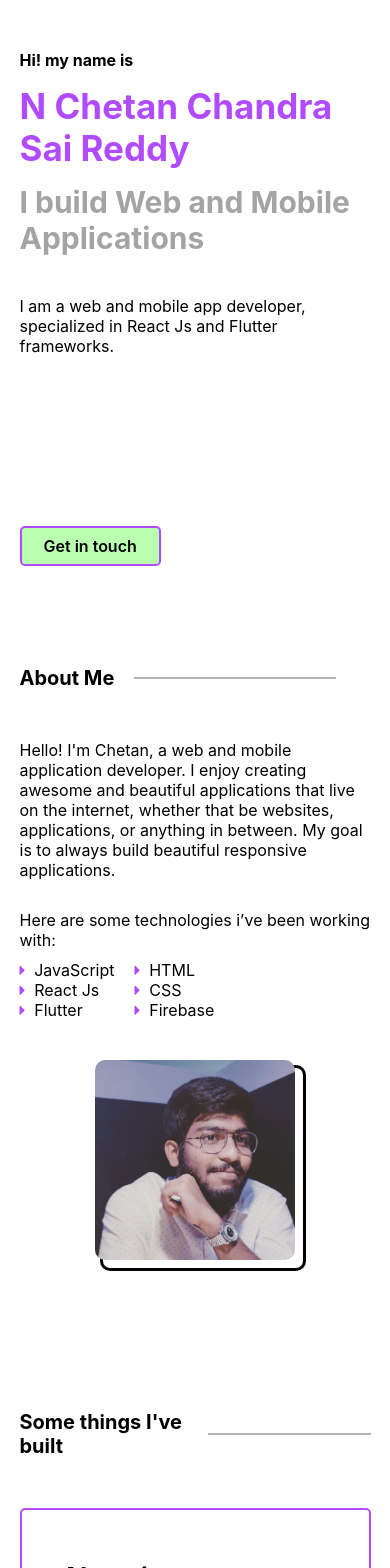
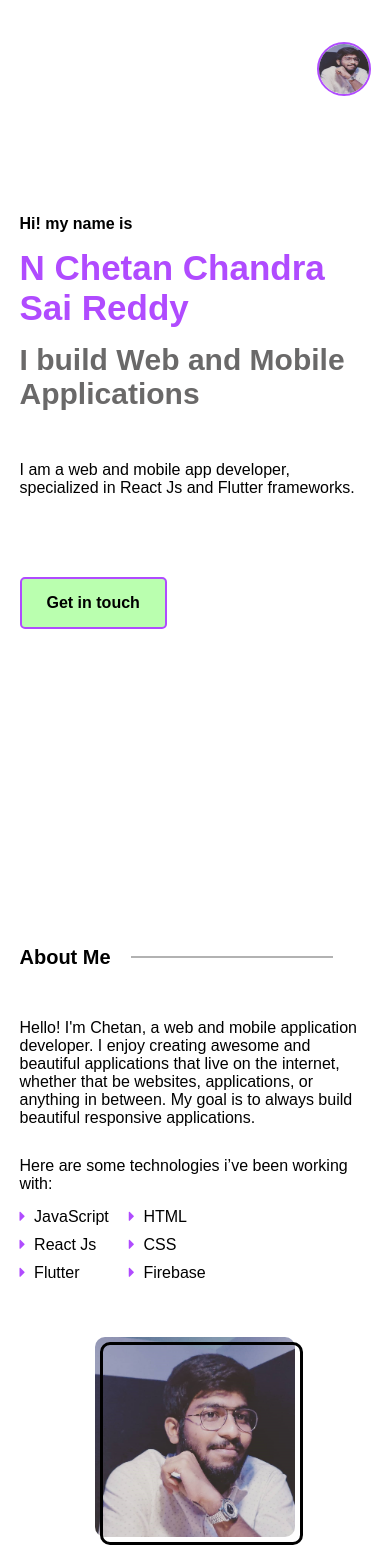
Before and after one commit to chetanrule365/portfolio, a React (Create React App) app: page / in a window 390 px wide. Shown: the top 1568 px of the page. Built offline with nearby package versions, Linux system fonts and the light colour scheme.

Commit message:
scroll animations added

```diff
--- a/package.json
+++ b/package.json
@@ -6,8 +6,11 @@
     "@testing-library/jest-dom": "^4.2.4",
     "@testing-library/react": "^9.5.0",
     "@testing-library/user-event": "^7.2.1",
+    "animate.css": "^4.1.1",
     "react": "^16.13.1",
+    "react-animate-on-scroll": "^2.1.5",
     "react-dom": "^16.13.1",
+    "react-reveal": "^1.2.2",
     "react-scripts": "3.4.3"
   },
   "scripts": {
--- a/src/App.js
+++ b/src/App.js
@@ -4,16 +4,21 @@ import './css/App.css';
 import AboutMe from './js/about_me';
 import ProjectCard from './js/project_card'
 import ProjectCard2 from './js/project_card2'
+import Fade from 'react-reveal/Fade';
+import Bounce from 'react-reveal/Bounce';
 
 function App() {
   return (
     <div className="App">
-      <div className="side_link"><p><a href="mailto:chetanrule365@gmail.com">chetanrule365@gmail.com</a></p><div className="side_line"></div></div>
-      <p style={{fontWeight:700}}>Hi! my name is</p>
-      <p className="my_name">N Chetan Chandra Sai Reddy</p>
-      <p className="my_prof">I build Web and Mobile Applications</p>
-      <p className="my_desc">I am a web and mobile app developer,<br/> specialized in React Js and Flutter frameworks.</p>
-      <a href="mailto:chetanrule365@gmail.com" className="button">Get in touch</a>
+      <div className="side_link"><Bounce><p><a href="mailto:chetanrule365@gmail.com">chetanrule365@gmail.com</a></p></Bounce><div className="side_line"></div></div>
+      <div className="my">
+        <img src={require('./assets/face.jpg')} alt=""/>
+        <Fade><p style={{fontWeight:700}}>Hi! my name is</p></Fade>
+        <Fade left delay={300}><p className="my_name">N Chetan Chandra Sai Reddy</p></Fade>
+        <Fade top cascade delay={500}><p className="my_prof">I build Web and Mobile Applications</p></Fade>
+        <Fade delay={700}><p className="my_desc">I am a web and mobile app developer,<br/> specialized in React Js and Flutter frameworks.</p></Fade>
+        <Fade delay={1000}><a href="mailto:chetanrule365@gmail.com" className="button">Get in touch</a></Fade>
+      </div>
       <AboutMe/>
       <div className="projects">
         <div className="title"><p>Some things I've built</p><div className="line"></div></div>
@@ -38,14 +43,20 @@ function App() {
       <div className="ending">
         <p className="end_title">Get in Touch</p>
         <p>I'm currently looking for new oppurtunities, my inbox is always open. Whether you have a question or just want to say hi, say hello!</p>
-        <a href="mailto:chetanrule365@gmail.com" className="button">Say Hello</a>
+        <a href="mailto:chetanrule365@gmail.com" style={{marginTop:"100px"}} className="button">Say Hello</a>
       </div>
       <div className="social">
         <div className="side_line"></div>
         <div className="social_links">
-          <a target="_blank" rel="noopener noreferrer" href="https://www.instagram.com/chetansaireddy/"><img src={require('./assets/instagram.png')} alt=""/></a>
+          <Bounce>
+            <a target="_blank" rel="noopener noreferrer" href="https://www.instagram.com/chetansaireddy/"><img src={require('./assets/instagram.png')} alt=""/></a>
+          </Bounce>
+          <Bounce delay={300}>
           <a target="_blank" rel="noopener noreferrer" href="https://github.com/chetanrule123"><img src={require('./assets/github.jpg')} alt=""/></a>
+          </Bounce>
+          <Bounce delay={700}>
           <a target="_blank" rel="noopener noreferrer" href="https://www.linkedin.com/in/chetan-n-55338b180/"><img src={require('./assets/linkedin.png')} alt=""/></a>
+          </Bounce>
         </div>
       </div>
     </div>
--- a/src/css/App.css
+++ b/src/css/App.css
@@ -1,27 +1,46 @@
 *{
   margin: 0;
   padding: 0;
+  font-family: 'Rajdhani', sans-serif;
 }
+@import url('https://fonts.googleapis.com/css2?family=Rajdhani:wght@500&display=swap');
 .App{
   width: 70%;
-  margin: 150px auto;
+  margin: auto;
+}
+.my{
+  height: 100vh;
+  display: flex;
+  flex-direction: column;
+  justify-content: center;
+  align-items: flex-start;
+  position: relative;
+}
+.my img{
+  position: absolute;
+  top: 5%;
+  right: 0;
+  width: 50px;
+  height: 50px;
+  border-radius: 50%;
+  border: 2px solid rgb(176, 75, 255);
 }
 .my_name{
-  font-size: 50px;
+  font-size: 60px;
   font-weight: 700;
   letter-spacing: 1.5;
   color: rgb(176, 75, 255);
   margin: 15px 0;
 }
 .my_prof{
-  font-size: 40px;
+  font-size: 50px;
   font-weight: 700;
   color:#6A6969;
   letter-spacing: 1.5;
   opacity: 0.6;
 }
 .my_desc{
-  margin: 40px 0 70px 0
+  margin: 50px 0 80px 0;
 }
 .title{
   font-size: 30px;
@@ -108,21 +127,19 @@
   border: 2px solid rgb(176, 75, 255);
   border-radius: 5px;
   background: #BAFFAF;
-  padding: 8px 22px;
+  padding: 15px 25px;
   display: inline-flex;
-  margin-top: 100px;
 }
 
 @media screen and (max-width:800px){
   .App{
     width: 80%;
-    margin: 100px auto;
   }
   .social{
     left: 10px;
   }
   .side_link{
-    display: none;
+    right: 10px;
   }
   .title .line{
     width: 200px;
@@ -134,7 +151,6 @@
 @media screen and (max-width:500px){
   .App{
     width: 90%;
-    margin: 50px auto;
   }
   .side_link,.side_line{
     display: none;
@@ -162,4 +178,7 @@
   .ending{
     margin-bottom: 0px;
   }
+  .ending .end_title{
+    font-size: 25px;
+  }
 }
--- a/src/css/about_me.css
+++ b/src/css/about_me.css
@@ -1,8 +1,9 @@
 .about_me_wrap{
     width: 100%;
+    height: 100vh;
     display: flex;
     justify-content: space-between;
-    margin: 100px 0;
+    align-items: center;
 }
 .about_me_wrap .content{
     width: 50%;
@@ -26,18 +27,18 @@
 }
 .about_me_wrap .img_wrap .dup{
     position: absolute;
-    width: 100%;
-    height: 100%;
+    width: calc(100% - 3px);
+    height: calc(100% - 3px);
     left: 5px;
     top: 5px;
     border: 3px solid black;
     border-radius: 10px;
+    transition: 0.5s;
     z-index: -1;
-    transition: 0.5s;
 }
 .comp_lang{
     display: flex;
-    margin: 10px 0;
+    margin: 15px 0;
 }
 .comp_lang i{
     color: rgb(176, 75, 255);
@@ -45,9 +46,13 @@
 .one,.two{
     margin-right: 20px;
 }
+.one p,.two p{
+    margin-bottom: 10px;
+}
 @media screen and (max-width:800px){
     .about_me_wrap{
         flex-direction: column;
+        justify-content: center;
     }
     .about_me_wrap .content{
         width: 100%;
--- a/src/css/project_card.css
+++ b/src/css/project_card.css
@@ -64,12 +64,16 @@
 
 @media screen and (max-width:600px){
     .project_card{
-        grid-template-rows: 1fr 1fr;
+        grid-template-rows: 1fr auto;
         grid-template-columns: 1fr;
     }
     .project_card .content{
+        padding: 20px;
         grid-row: 1/2;
         grid-column: 1/2;
+    }
+    .project_card .content .desc{
+        padding: 15px;
     }
     .project_card .img_wrap{
         grid-row: 2/3;
--- a/src/css/project_card2.css
+++ b/src/css/project_card2.css
@@ -66,12 +66,16 @@
 
 @media screen and (max-width:600px){
     .project_card2{
-        grid-template-rows: 1fr 1fr;
+        grid-template-rows: 1fr auto;
         grid-template-columns: 1fr;
     }
     .project_card2 .content{
+        padding: 20px;
         grid-row: 1/2;
         grid-column: 1/2;
+    }
+    .project_card .content .desc{
+        padding: 15px;
     }
     .project_card2 .img_wrap{
         grid-row: 2/3;
--- a/src/js/about_me.js
+++ b/src/js/about_me.js
@@ -1,8 +1,12 @@
 import React from 'react'
 import '../css/App.css'
 import '../css/about_me.css'
+import Zoom from 'react-reveal/Zoom';
+import Fade from 'react-reveal/Fade';
+
 function about_me() {
     return (
+        <Fade>
         <div className="about_me_wrap">
             <link rel="stylesheet" href="https://cdnjs.cloudflare.com/ajax/libs/font-awesome/4.7.0/css/font-awesome.min.css"/>
             <div className="content">
@@ -31,12 +35,15 @@ function about_me() {
                     </div>
                 </div>
             </div>
+            <Zoom>
             <div className="img_wrap">
                 <div className="dup">
 
                 </div>
             </div>
+            </Zoom>
         </div>
+        </Fade>
     )
 }
 
--- a/src/js/project_card.js
+++ b/src/js/project_card.js
@@ -1,7 +1,10 @@
 import React from 'react'
 import '../css/project_card.css'
+import Slide from 'react-reveal/Slide'
+
 function project_card({title, desc, img_path, tech_used, link}) {
     return (
+        <Slide left duration={500}>
         <div className="project_card">
             <div className="content">
                 <p className="card_title">{title}</p>
@@ -22,6 +25,7 @@ function project_card({title, desc, img_path, tech_used, link}) {
                 <div className="img_lay"></div>
             </div>
         </div>
+        </Slide>
     )
 }
 
--- a/src/js/project_card2.js
+++ b/src/js/project_card2.js
@@ -1,7 +1,9 @@
 import React from 'react'
 import '../css/project_card2.css'
+import Slide from 'react-reveal/Slide'
 function project_card2({title, desc, img_path, tech_used, link}) {
     return (
+        <Slide right duration={500}>
         <div className="project_card2">
             <div className="content">
                 <p className="card_title">{title}</p>
@@ -22,6 +24,7 @@ function project_card2({title, desc, img_path, tech_used, link}) {
                 <div className="img_lay"></div>
             </div>
         </div>
+        </Slide>
     )
 }
 
```
Also changed, not shown: 1 other file (tests, documents, lock files or other folders).
